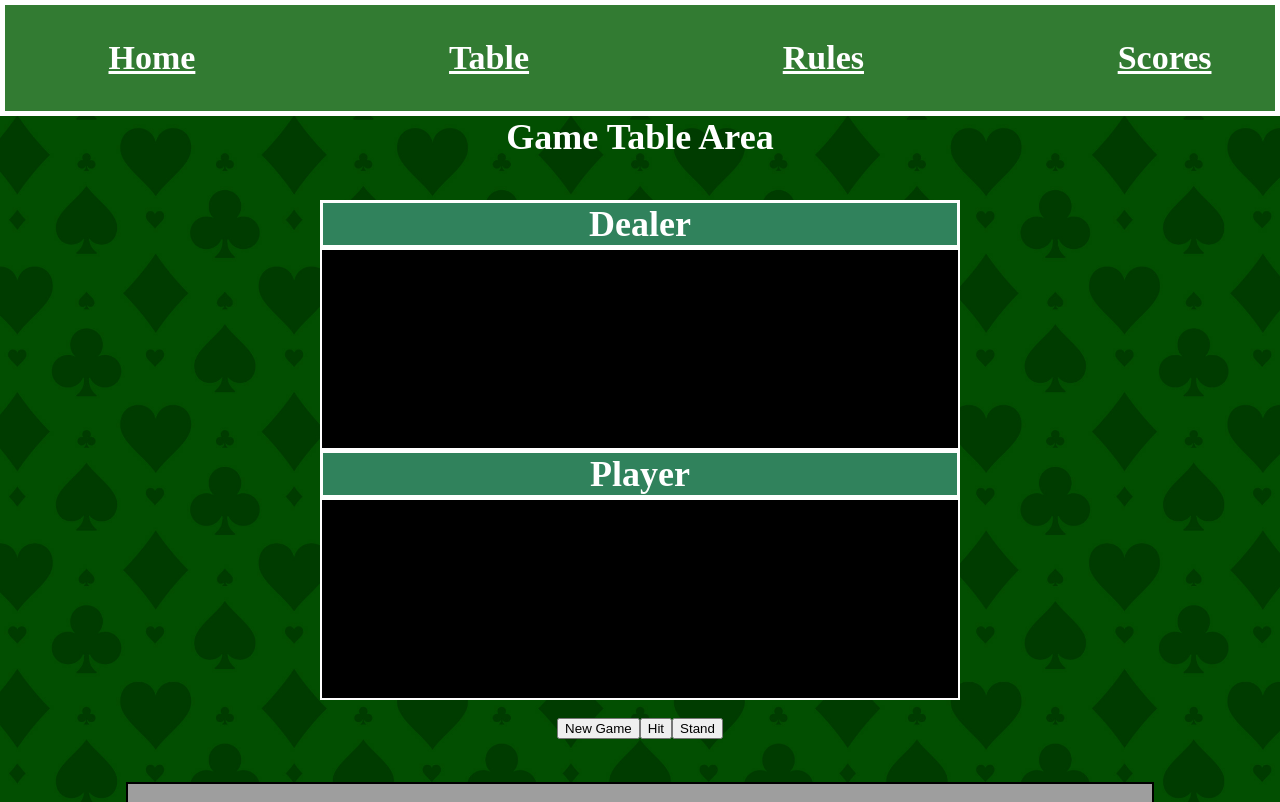
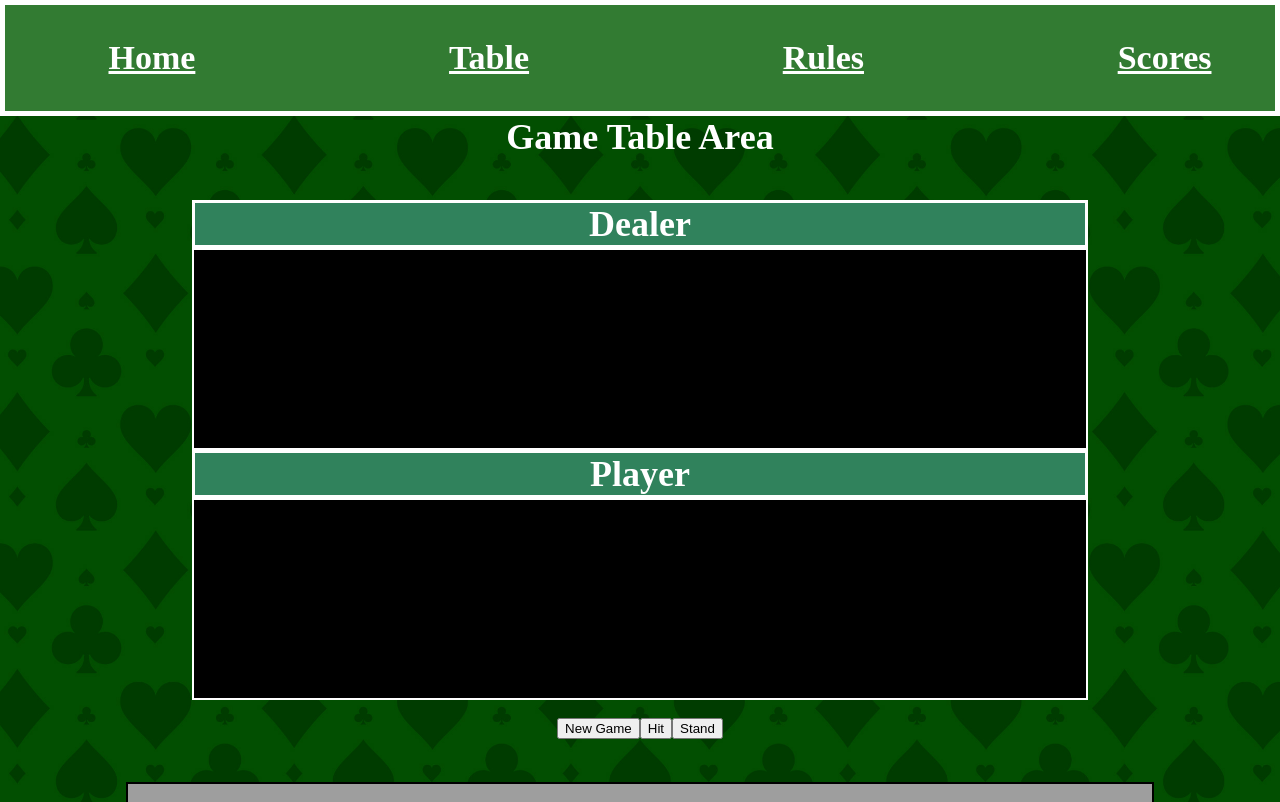
Before and after one commit to alvarjos/Startup, a React (Vite) app: page /table in a window 1280 px wide. Shown: the top 802 px of the page. Built offline with nearby package versions, Linux system fonts and the light colour scheme; grey boxes are pictures that could not be loaded.

Commit message:
updated the dealer hand so it also displays the changes made for player hits

```diff
--- a/src/app.css
+++ b/src/app.css
@@ -208,8 +208,8 @@ footer {
     display: flex;
     flex-direction: column;
     color: #fff;
-    padding-left: 25%;
-    padding-right: 25%;
+    padding-left: 15%;
+    padding-right: 15%;
 }
 
 .table-card-row {
@@ -237,7 +237,6 @@ footer {
     width: 100%;
     height: 100%;
     object-fit: contain;
-    border-radius: 5px;
     background-color: #fff;
     color: #000;
 }
--- a/src/table/table.jsx
+++ b/src/table/table.jsx
@@ -52,18 +52,28 @@ export function Table() {
         <section className="table-card-area">
           <div className="table-card-row-label">Dealer</div>
           <div className="table-card-row">
-            {dealerHand.map((label, index) => (
-              <div key={`dealer-${index}`} className="card-placeholder-text">
-                {label}
-              </div>
-            ))}
+            {dealerHand.map((cardId, index) => {
+              const src = getCardImageSrc(cardId);
+              const label = getCardLabel(cardId) ?? getCardValue(cardId) ?? cardId;
+              return (
+                <div key={`dealer-${index}`} className="card-placeholder-text">
+                  {src ? (
+                    <div className="card-wrapper">
+                      <img className="card-placeholder-img" src={src} alt={`Card ${cardId}`} />
+                      <div className="card-number-overlay">{label}</div>
+                    </div>
+                  ) : (
+                    cardId
+                  )}
+                </div>
+              )
+            })}
           </div>
           <div className="table-card-row-label">Player</div>
           <div className="table-card-row">
             {playerHand.map((cardId, index) => {
               const src = getCardImageSrc(cardId);
               const label = getCardLabel(cardId) ?? getCardValue(cardId) ?? cardId;
-
               return (
                 <div key={`player-${index}`} className="card-placeholder-text">
                   {src ? (
```
